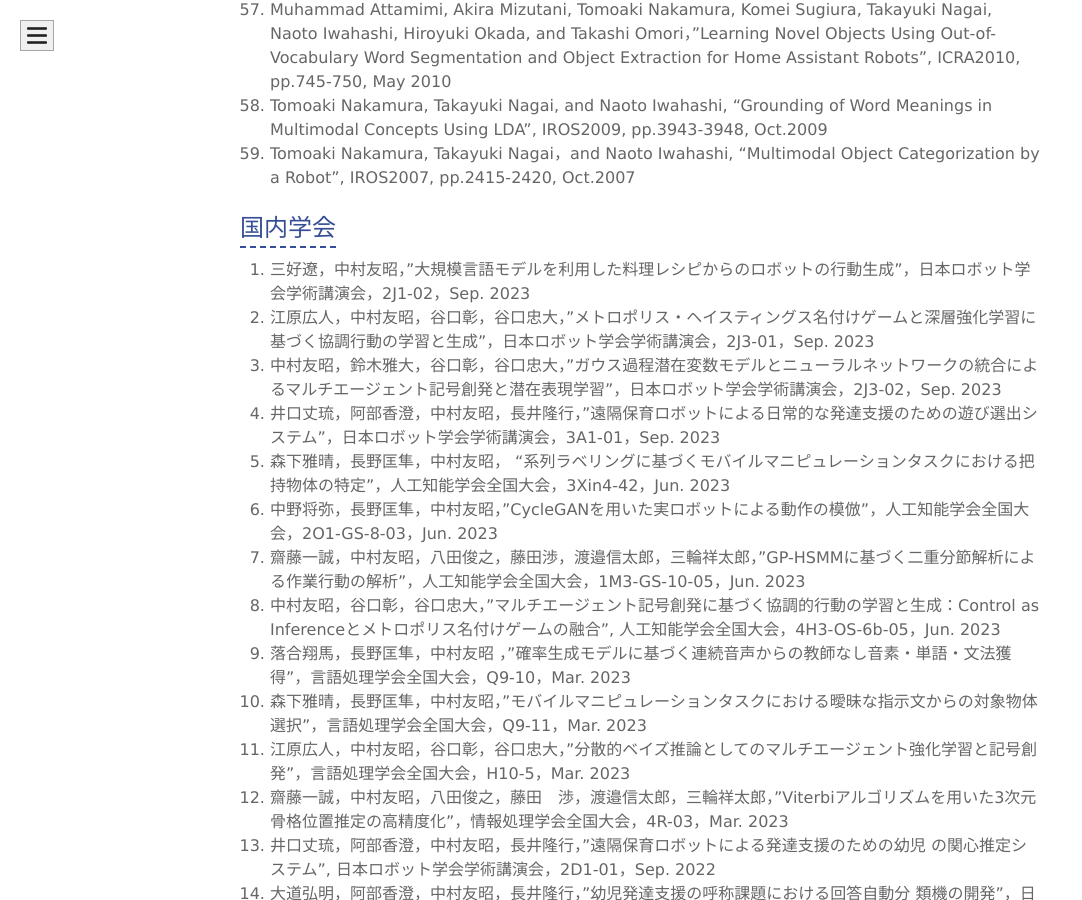
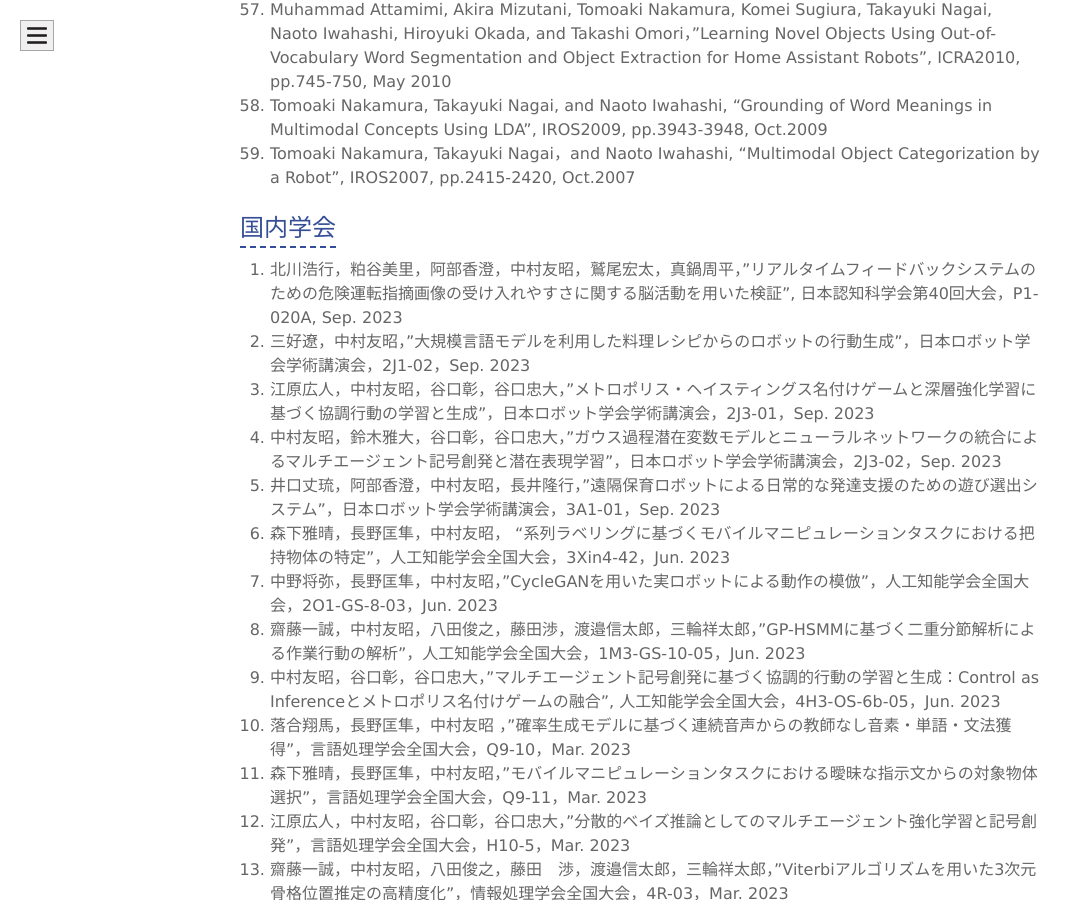
Before and after one commit to naka-lab/naka-lab.github.io, a Jekyll site: the page built from subpages/pub.md, in a window 1280 px wide and 900 px high, scrolled down 9049 px. Shown: the whole window, without its empty margins (0-1082 px from the left). Built offline with Jekyll 4.4.1, drawn with Linux system fonts in a browser that asks for light colours.

Commit message:
Update pub.md

```diff
--- a/subpages/pub.md
+++ b/subpages/pub.md
@@ -147,6 +147,7 @@ Signal Processing, pp. 13-16, Feb. 2020
 
 
 ## 国内学会
+1. 北川浩行，粕谷美里，阿部香澄，中村友昭，鷲尾宏太，真鍋周平，"リアルタイムフィードバックシステムのための危険運転指摘画像の受け入れやすさに関する脳活動を用いた検証", 日本認知科学会第40回大会，P1-020A, Sep. 2023
 1. 三好遼，中村友昭，"大規模言語モデルを利用した料理レシピからのロボットの行動生成"，日本ロボット学会学術講演会，2J1-02，Sep. 2023
 1. 江原広人，中村友昭，谷口彰，谷口忠大，"メトロポリス・ヘイスティングス名付けゲームと深層強化学習に基づく協調行動の学習と生成"，日本ロボット学会学術講演会，2J3-01，Sep. 2023
 1. 中村友昭，鈴木雅大，谷口彰，谷口忠大，"ガウス過程潜在変数モデルとニューラルネットワークの統合によるマルチエージェント記号創発と潜在表現学習"，日本ロボット学会学術講演会，2J3-02，Sep. 2023
```
